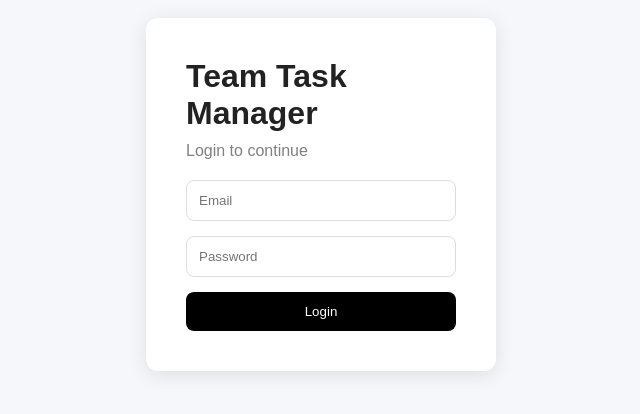
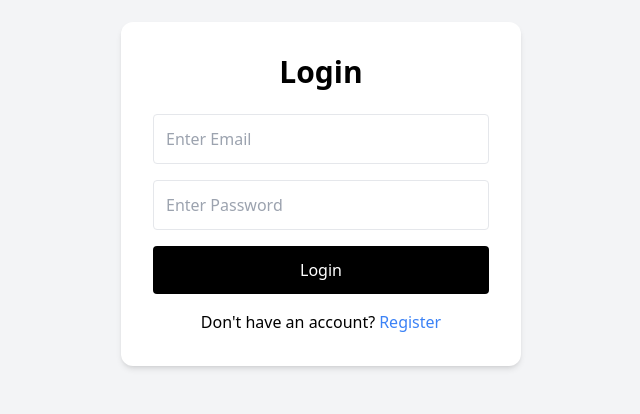
Before and after one commit to ftsaurav/team-task-manager, a React app in the folder frontend/: page /login in a window 1280 px wide. Shown: the part 206-620 px from the top of the page, without its empty margins (319-959 px from the left). Built offline with nearby package versions, Linux system fonts and the light colour scheme; no server answers; the HTML template or start-up script is replaced by a standard one.

Commit message:
talwing again

```diff
--- a/frontend/package.json
+++ b/frontend/package.json
@@ -24,10 +24,13 @@
     "@types/react": "^19.2.14",
     "@types/react-dom": "^19.2.3",
     "@vitejs/plugin-react": "^6.0.1",
+    "autoprefixer": "^10.5.0",
     "eslint": "^10.2.1",
     "eslint-plugin-react-hooks": "^7.1.1",
     "eslint-plugin-react-refresh": "^0.5.2",
     "globals": "^17.5.0",
+    "postcss": "^8.5.14",
+    "tailwindcss": "^3.4.17",
     "vite": "^8.0.10"
   }
 }
--- a/frontend/src/index.css
+++ b/frontend/src/index.css
@@ -1,11 +1,3 @@
-* {
-  margin: 0;
-  padding: 0;
-  box-sizing: border-box;
-  font-family: Arial, sans-serif;
-}
-
-body {
-  background: #f5f7fb;
-  color: #222;
-}
+@tailwind base;
+@tailwind components;
+@tailwind utilities;
--- a/frontend/src/pages/LoginPage.jsx
+++ b/frontend/src/pages/LoginPage.jsx
@@ -1,24 +1,86 @@
-import './Login.css'
-export default function LoginPage() {
+import { useContext, useState } from "react";
+import { useNavigate } from "react-router-dom";
+
+import { loginUser } from "../api/authApi";
+import { AuthContext } from "../context/AuthContext";
+import { toast } from "react-toastify";
+
+function LoginPage() {
+  const navigate = useNavigate();
+
+  const { login } = useContext(AuthContext);
+
+  const [formData, setFormData] = useState({
+    email: "",
+    password: "",
+  });
+
+
+  const handleChange = (e) => {
+    setFormData({
+      ...formData,
+      [e.target.name]: e.target.value,
+    });
+  };
+
+  const handleSubmit = async (e) => {
+    e.preventDefault();
+
+    try {
+      const response = await loginUser(formData);
+
+      login(response.token);
+      toast.success("Login Successful");
+
+      navigate("/dashboard");
+    } catch (err) {
+      toast.error(
+    err.response?.data?.message ||
+    "Login Failed"
+);
+    }
+  };
 
   return (
+    <div className="min-h-screen flex items-center justify-center bg-gray-100">
+      <form
+        onSubmit={handleSubmit}
+        className="bg-white p-8 rounded-xl shadow-md w-[400px]"
+      >
+        <h1 className="text-3xl font-bold mb-6 text-center">Login</h1>
 
-    <div className="login-container">
 
-      <div className="login-card">
+        <input
+          type="email"
+          name="email"
+          placeholder="Enter Email"
+          onChange={handleChange}
+          className="w-full border p-3 rounded mb-4"
+        />
 
-        <h1>Team Task Manager</h1>
+        <input
+          type="password"
+          name="password"
+          placeholder="Enter Password"
+          onChange={handleChange}
+          className="w-full border p-3 rounded mb-4"
+        />
 
-        <p>Login to continue</p>
+        <button className="w-full bg-black text-white p-3 rounded">
+          Login
+        </button>
+        <p className="text-center mt-4">
+          Don't have an account?
+          <span
+            onClick={() => navigate("/register")}
+            className="text-blue-500 cursor-pointer ml-1"
+          >
+            Register
+          </span>
+        </p>
+      </form>
+    </div>
+  );
+}
 
-        <input type="email" placeholder="Email" />
-
-        <input type="password" placeholder="Password" />
-
-        <button>Login</button>
-
-      </div>
-
-    </div>
-  )
-}
+export default LoginPage;
```
Also changed, not shown: 1 other file (tests, documents, lock files or other folders).
